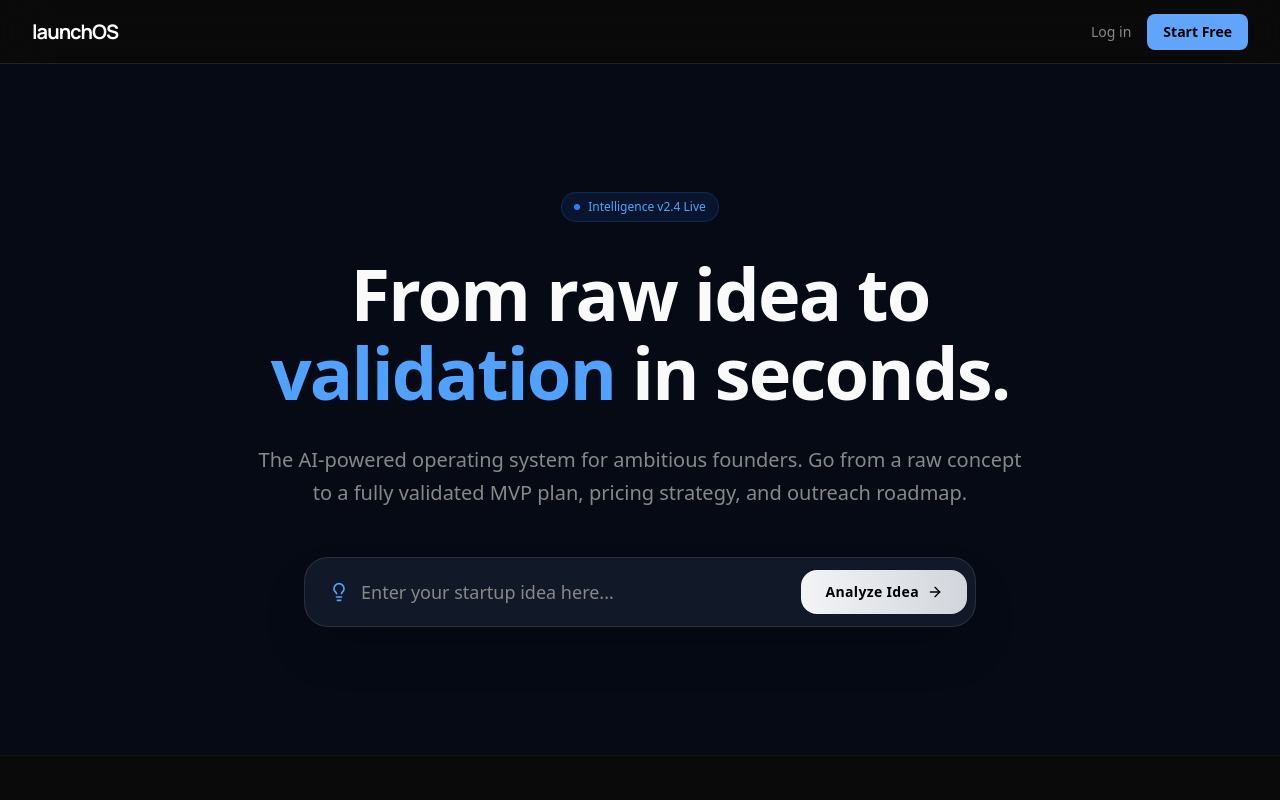
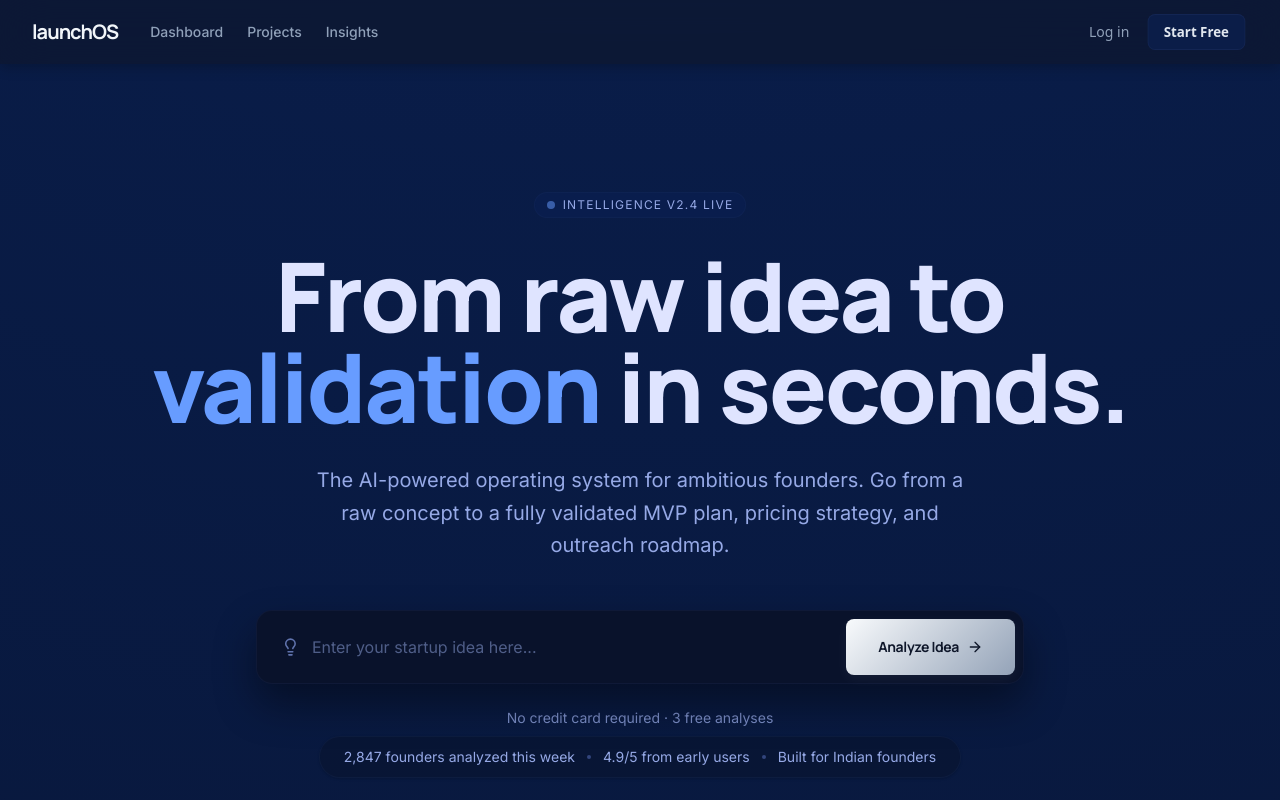
Before and after one commit to tamia02/LaunchOS, a Next.js app: page / in a window 1280 px wide. Shown: the top 800 px of the page. Built offline with nearby package versions, Linux system fonts and the light colour scheme.

Commit message:
Apply premium CSS UI to hero and nav

```diff
--- a/src/app/page.tsx
+++ b/src/app/page.tsx
@@ -108,50 +108,69 @@ export default function LandingPage() {
     };
 
     return (
-        <div className="bg-[#0A0A0A] text-[#FAFAFA] selection:bg-[#60A5FA]/30 selection:text-[#60A5FA] min-h-screen antialiased font-sans">
+        <div className="bg-surface text-on-surface selection:bg-tertiary/30 selection:text-tertiary-fixed min-h-screen antialiased font-sans">
             <script type="application/ld+json" dangerouslySetInnerHTML={{ __html: JSON.stringify(jsonLd) }} />
             <script type="application/ld+json" dangerouslySetInnerHTML={{ __html: JSON.stringify(faqJsonLd) }} />
 
             {/* TopNavBar */}
-            <nav className="fixed top-0 w-full z-50 bg-[#0A0A0A]/80 backdrop-blur-xl flex justify-between items-center h-16 px-8 max-w-full border-b border-white/10">
+            <nav className="fixed top-0 w-full z-50 bg-slate-900/60 backdrop-blur-xl flex justify-between items-center h-16 px-8 max-w-full shadow-[0px_4px_12px_rgba(0,0,0,0.2)]">
                 <div className="flex items-center gap-8">
-                    <span className="text-xl font-bold tracking-tighter text-white font-headline">launchOS</span>
+                    <span className="text-xl font-bold tracking-tighter text-slate-100 font-headline">launchOS</span>
+                    <div className="hidden md:flex gap-6 items-center">
+                        <Link href="/dashboard" className="text-slate-400 font-medium hover:text-slate-200 transition-colors duration-200 font-body text-sm">Dashboard</Link>
+                        <Link href="/projects" className="text-slate-400 font-medium hover:text-slate-200 transition-colors duration-200 font-body text-sm">Projects</Link>
+                        <Link href="/insights" className="text-slate-400 font-medium hover:text-slate-200 transition-colors duration-200 font-body text-sm">Insights</Link>
+                    </div>
                 </div>
                 <div className="flex items-center gap-4">
-                    <Link href="/login" className="text-[#888888] hover:text-white transition-colors text-sm font-medium">Log in</Link>
-                    <Link href="/login" className="bg-[#60A5FA] text-black px-4 py-2 rounded-lg text-sm font-bold hover:bg-[#60A5FA]/90 transition-all">
+                    <Link href="/login" className="text-slate-400 hover:text-slate-200 transition-colors text-sm font-medium">Log in</Link>
+                    <Link href="/login" className="bg-surface-container-high text-slate-200 px-4 py-2 rounded-lg text-sm font-semibold hover:bg-surface-bright transition-all duration-300 scale-95 active:scale-90 border border-outline-variant/20">
                         Start Free
                     </Link>
                 </div>
             </nav>
 
-            <main className="relative min-h-screen flex flex-col pt-16">
+            <main className="relative min-h-screen flex flex-col hero-gradient pt-16">
 
                 {/* SECTION 1: HERO */}
-                <section className="flex flex-col items-center justify-center px-6 text-center py-24 lg:py-32 bg-[#050A15]">
-                    <div className="inline-flex items-center gap-2 px-3 py-1.5 rounded-full bg-blue-500/10 border border-blue-500/20 text-xs font-medium text-blue-400 mb-8">
-                        <span className="w-1.5 h-1.5 rounded-full bg-blue-500"></span>
-                        Intelligence v2.4 Live
+                <section className="flex-1 flex flex-col items-center justify-center px-6 text-center py-20 lg:py-32">
+                    <div className="inline-flex items-center gap-2 px-3 py-1 rounded-full bg-surface-variant/40 border border-outline-variant/10 mb-8">
+                        <span className="w-2 h-2 rounded-full bg-tertiary animate-pulse"></span>
+                        <span className="text-xs font-label uppercase tracking-widest text-on-surface-variant">Intelligence v2.4 Live</span>
                     </div>
-                    <h1 className="text-5xl md:text-6xl lg:text-7xl font-extrabold tracking-tight max-w-4xl leading-[1.1] mb-8">
-                        From raw idea to <br className="hidden md:block" /> <span className="text-blue-400">validation</span> in seconds.
+                    <h1 className="font-headline text-5xl md:text-7xl lg:text-8xl font-extrabold tracking-tight text-on-surface max-w-5xl leading-[0.95] mb-8">
+                        From raw idea to <span className="text-tertiary">validation</span> in seconds.
                     </h1>
-                    <p className="text-xl text-[#888888] max-w-3xl leading-relaxed mb-12">
+                    <p className="font-body text-lg md:text-xl text-on-surface-variant max-w-2xl leading-relaxed mb-12">
                         The AI-powered operating system for ambitious founders. Go from a raw concept to a fully validated MVP plan, pricing strategy, and outreach roadmap.
                     </p>
 
-                    <div className="w-full max-w-2xl relative flex items-center bg-[#111827] border border-white/10 rounded-2xl p-2 shadow-2xl">
-                        <div className="pl-4 pr-3 text-blue-400">
-                            <Lightbulb className="w-5 h-5" />
+                    {/* Centered Input Command Bar */}
+                    <div className="w-full max-w-3xl relative group">
+                        <div className="absolute -inset-1 bg-gradient-to-r from-tertiary/20 to-primary/20 rounded-xl blur-xl opacity-0 group-hover:opacity-100 transition-opacity duration-500"></div>
+                        <div className="relative flex flex-col md:flex-row p-2 bg-surface-container-low rounded-xl border border-outline-variant/15 shadow-[0px_20px_40px_rgba(0,0,0,0.4)]">
+                            <div className="flex-1 flex items-center px-4">
+                                <Lightbulb className="w-5 h-5 text-outline mr-3" />
+                                <input
+                                    className="w-full bg-transparent border-none outline-none focus:ring-0 text-on-surface placeholder:text-on-surface-variant/50 font-body py-4"
+                                    placeholder="Enter your startup idea here..."
+                                    type="text"
+                                />
+                            </div>
+                            <button className="button-metallic text-on-primary px-8 py-4 rounded-lg font-headline font-bold text-sm tracking-tight hover:brightness-110 active:scale-95 transition-all duration-300 flex items-center justify-center gap-2">
+                                Analyze Idea
+                                <ArrowRight className="w-4 h-4" />
+                            </button>
                         </div>
-                        <input
-                            type="text"
-                            placeholder="Enter your startup idea here..."
-                            className="flex-1 bg-transparent border-none text-white outline-none placeholder:text-[#888888] text-lg py-3"
-                        />
-                        <button className="bg-gradient-to-r from-gray-100 to-gray-300 text-black px-6 py-3 rounded-xl font-bold text-sm tracking-wide hover:opacity-90 transition-opacity flex items-center gap-2">
-                            Analyze Idea <ArrowRight className="w-4 h-4" />
-                        </button>
+                    </div>
+
+                    <p className="font-body text-sm text-on-surface-variant/80 mt-6 mb-2">No credit card required · 3 free analyses</p>
+                    <div className="inline-flex flex-wrap justify-center items-center gap-3 px-6 py-2.5 rounded-full bg-surface-container-low/50 border border-outline-variant/15 text-xs md:text-sm text-on-surface-variant font-body shadow-sm">
+                        <span>2,847 founders analyzed this week</span>
+                        <span className="w-1 h-1 rounded-full bg-outline-variant"></span>
+                        <span>4.9/5 from early users</span>
+                        <span className="w-1 h-1 rounded-full bg-outline-variant"></span>
+                        <span>Built for Indian founders</span>
                     </div>
                 </section>
 
```
